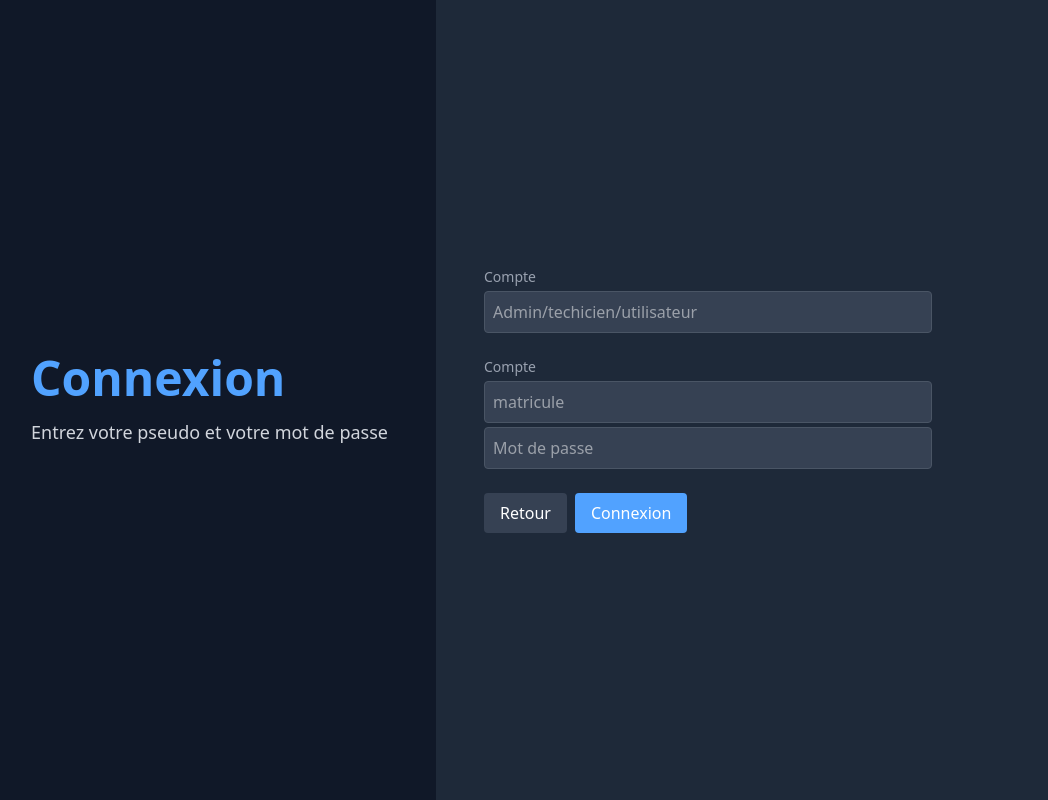
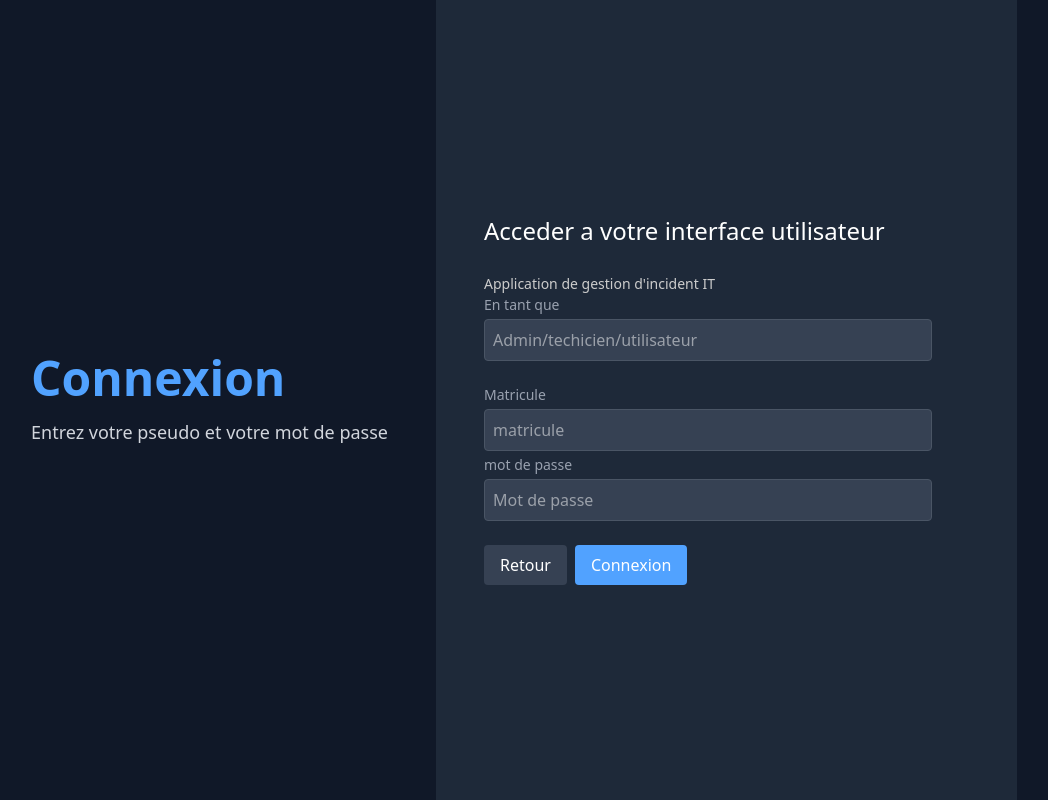
Before and after one commit to yannhallage/Gestion-Incidents, a React (Vite) app: page /connexion in a window 1280 px wide. Shown: the whole page, without its empty margins (145-1193 px from the left). Built offline with nearby package versions, Linux system fonts and the light colour scheme.

Commit message:
mise a jour a 06:21

```diff
--- a/src/pages/connexion.jsx
+++ b/src/pages/connexion.jsx
@@ -15,6 +15,7 @@ function LoginPage() {
 
     return (
         <div className="flex h-screen bg-gray-900 text-white font-sans">
+            <div className='grid md:grid-cols-2 grid-cols-1'>
                 {/* Left Section */}
                 <div className="flex flex-col justify-center p-12 ml-10 md:ml-20 lg:ml-32">
                     <h1 className="text-5xl font-bold text-blue-400 mb-4">Connexion</h1>
@@ -23,9 +24,19 @@ function LoginPage() {
 
                 {/* Right Section */}
                 <div className="flex-1 flex flex-col justify-center p-12 bg-gray-800">
+                    <div className="mb-6 relative text-2xl">
+                        <span>
+                            Acceder a votre interface utilisateur
+                        </span>
+                    </div>
+                    <div>
+                        <span className="text-[14px] text-[#ccc]">
+                            Application de gestion d'incident IT
+                        </span>
+                    </div>
                     <div className="mb-6 relative">
                         <label className="block text-sm text-gray-400 mb-1">
-                        Compte
+                            En tant que
                         </label>
                         <input
                             type="text"
@@ -36,14 +47,16 @@ function LoginPage() {
                     </div>
                     <div className="mb-6 relative space-y-1">
                         <label className="block text-sm text-gray-400 mb-1">
-                        Compte
+                            Matricule
                         </label>
                         <input
                             type="text"
                             placeholder="matricule"
                             className="w-full max-w-md p-2 bg-gray-700 hover:border-blue-400 border border-gray-600 rounded text-white"
                         />
-
+                        <label className="block text-sm text-gray-400 mb-1">
+                            mot de passe
+                        </label>
                         <input
                             type="password"
                             placeholder="Mot de passe"
@@ -67,6 +80,7 @@ function LoginPage() {
                     </div>
                 </div>
             </div>
+        </div>
     );
 }
 
--- a/src/pages/inscription.jsx
+++ b/src/pages/inscription.jsx
@@ -8,6 +8,7 @@ const Inscription = () => {
     };
     return (
         <div className="flex h-screen bg-gray-900 text-white font-sans">
+            <div className="grid md:grid-cols-2 grid-cols-1">
                 {/* Left Section */}
                 <div className="flex flex-col justify-center p-12 ml-10 md:ml-20 lg:ml-32">
                     <h1 className="text-6xl font-bold text-blue-400 mb-4">Créer un <br /> compte</h1>
@@ -19,13 +20,12 @@ const Inscription = () => {
                 <div className="flex-1 flex flex-col justify-center p-12 bg-gray-800">
                     <div className="mb-6 relative text-2xl">
                         <span>
-                        Votre compte
+                            Creer Votre compte
                         </span>
                     </div>
                     <div>
                         <span className="text-[14px] text-[#ccc]">
-                        You are creating an account on
-                        Bluesky Social
+                            Creer votre compte pour avoir acces aux fonctionnalités
                         </span>
                     </div>
                     <div className="mb-6 relative">
@@ -64,10 +64,11 @@ const Inscription = () => {
                         </button>
                         <button
                             className="bg-blue-400 text-white py-2 cursor-pointer px-4 rounded"
-                        onClick={()=>{console.log(true)}}
+                            onClick={() => { console.log(true) }}
                         >
                             Connexion
                         </button>
+                    </div>
                 </div>
             </div>
         </div>
--- a/src/pages/personalHome.jsx
+++ b/src/pages/personal.jsx
@@ -1,5 +1,5 @@
 
-const PersonalHome = ()=>{
+const Personal = ()=>{
 
     retrun (
         <>
@@ -10,4 +10,4 @@ const PersonalHome = ()=>{
     )
 }
 
-export default PersonalHome;
+export default Personal;
--- a/src/route/premierRoute.jsx
+++ b/src/route/premierRoute.jsx
@@ -1,6 +1,6 @@
 import { BrowserRouter as Router, Route, Routes, Navigate } from "react-router-dom";
 import LoginPage from "../pages/loginPage";  // Assure-toi que ton chemin est correct
-import PersonalHome from "../pages/personalHome";
+import Personal from "../pages/personal";
 import Connexion from "../pages/connexion"
 import Inscription from "../pages/inscription"
 
@@ -12,7 +12,7 @@ const PremierRoute = () => {
         <Route path="/" element={<LoginPage />} />
 
         {/* Page de Login */}
-        <Route path="/personalHome" element={<PersonalHome />} />
+        <Route path="/personnel" element={<Personal />} />
         <Route path="/connexion" element={<Connexion />} />
         <Route path="/inscription" element={< Inscription/>} />
       </Routes>
```
Lines whose indentation alone changed are shown as unchanged.
